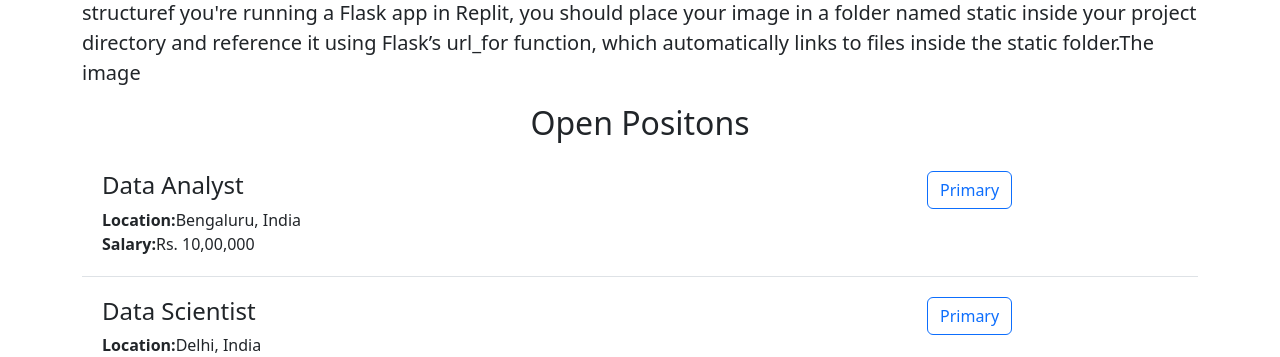
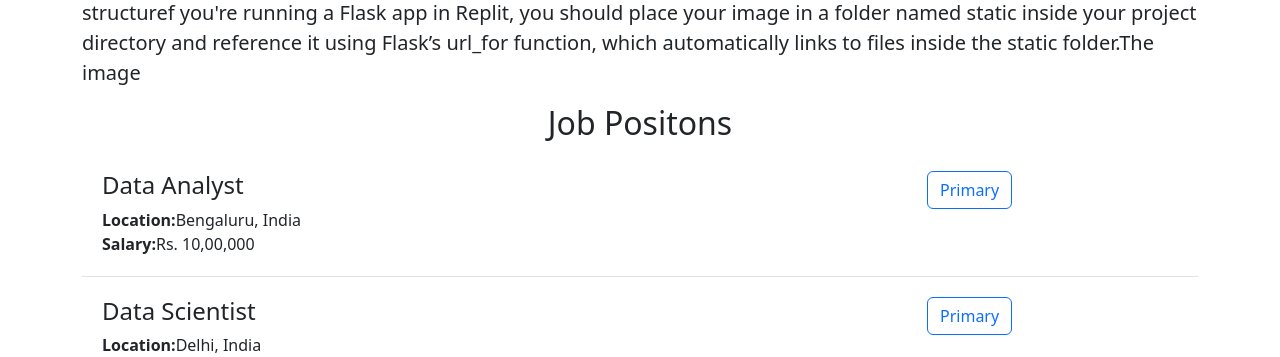
Before and after one commit to shivam2718/shivam-careers-website, a Flask app: page / in a window 1280 px wide. Shown: the part 554-911 px from the top of the page. Run offline with Flask 3, Linux system fonts and the light colour scheme.

Commit message:
made some changes

```diff
--- a/templates/home.html
+++ b/templates/home.html
@@ -24,7 +24,7 @@
       <h2 class="text-center">About {{company_name}}</h2>
       <p class="lead">f you're running a Flask app in Replit, you should place your image in a folder named static inside your project directory and reference it using Flask’s url_for function, which automatically links to files inside the static folder.The image is not loading because the URL you provided seems to reference a file path from within Replit's project structuref you're running a Flask app in Replit, you should place your image in a folder named static inside your project directory and reference it using Flask’s url_for function, which automatically links to files inside the static folder.The image </p>
       <h2 class="text-center">
-        Open Positons
+        Job Positons
       </h2>
 
         <div>
```
